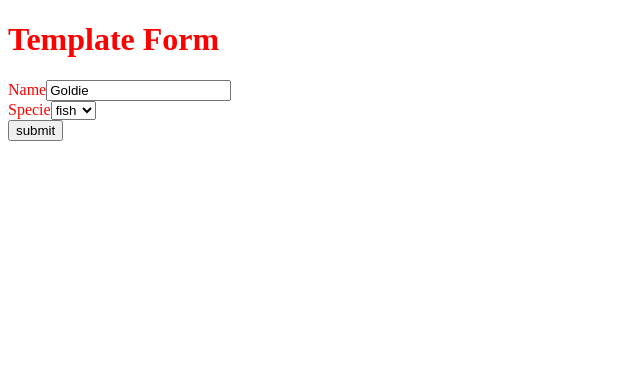
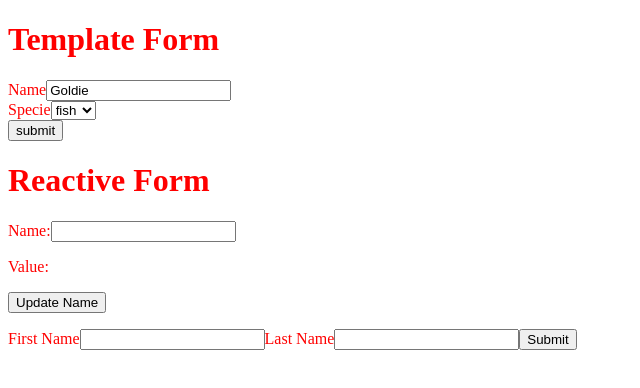
Before and after one commit to devkovmtl/ng-sandbox-series, an Angular app: page / in a window 1280 px wide. Shown: the top 388 px of the page, without its empty margins (0-640 px from the left). Built offline with nearby package versions, Linux system fonts and the light colour scheme.

Commit message:
Angular - Reactive Form

```diff
--- a/src/app/app.component.html
+++ b/src/app/app.component.html
@@ -28,7 +28,29 @@
     <h2>You submited:</h2>
     <p>Name: {{ model.name }}</p>
     <p>Specie: {{ model.specie }}</p>
-    <button (click)="submitted = false">Edit</button>
+    <button (click)="submited = false">Edit</button>
+  </div>
+</div>
+
+<div>
+  <h1>Reactive Form</h1>
+  <div>
+    <label for="name">Name:</label>
+    <input type="text" id="name" [formControl]="name" />
+    <p>Value: {{ name.value }}</p>
+    <p>
+      <button (click)="updateName()">Update Name</button>
+    </p>
+  </div>
+  <div>
+    <form [formGroup]="profileForm" (ngSubmit)="onSubmit()">
+      <label for="firstName">First Name</label>
+      <input type="text" id="firstName" formControlName="firstName" />
+      <label for="lastName">Last Name</label>
+      <input type="text" id="lastName" formControlName="lastName" />
+
+      <button type="submit" [disabled]="!profileForm.valid">Submit</button>
+    </form>
   </div>
 </div>
 
--- a/src/app/app.component.ts
+++ b/src/app/app.component.ts
@@ -5,6 +5,7 @@ import {
   Renderer2,
   ElementRef,
 } from '@angular/core';
+import { FormControl, FormGroup } from '@angular/forms';
 import { LogService } from './log.service';
 import { Pet } from './pet.model';
 
@@ -48,6 +49,12 @@ export class AppComponent {
   species = ['fish', 'cat', 'dog'];
   model = new Pet(1, 'Goldie', this.species[0]);
   submited = false;
+
+  name = new FormControl('');
+  profileForm = new FormGroup({
+    firstName: new FormControl(''),
+    lastName: new FormControl(''),
+  });
 
   constructor(
     private logService: LogService,
@@ -98,5 +105,10 @@ export class AppComponent {
 
   onSubmit() {
     this.submited = true;
+    console.log(this.profileForm.value);
+  }
+
+  updateName() {
+    this.name.setValue('Nancy');
   }
 }
```
